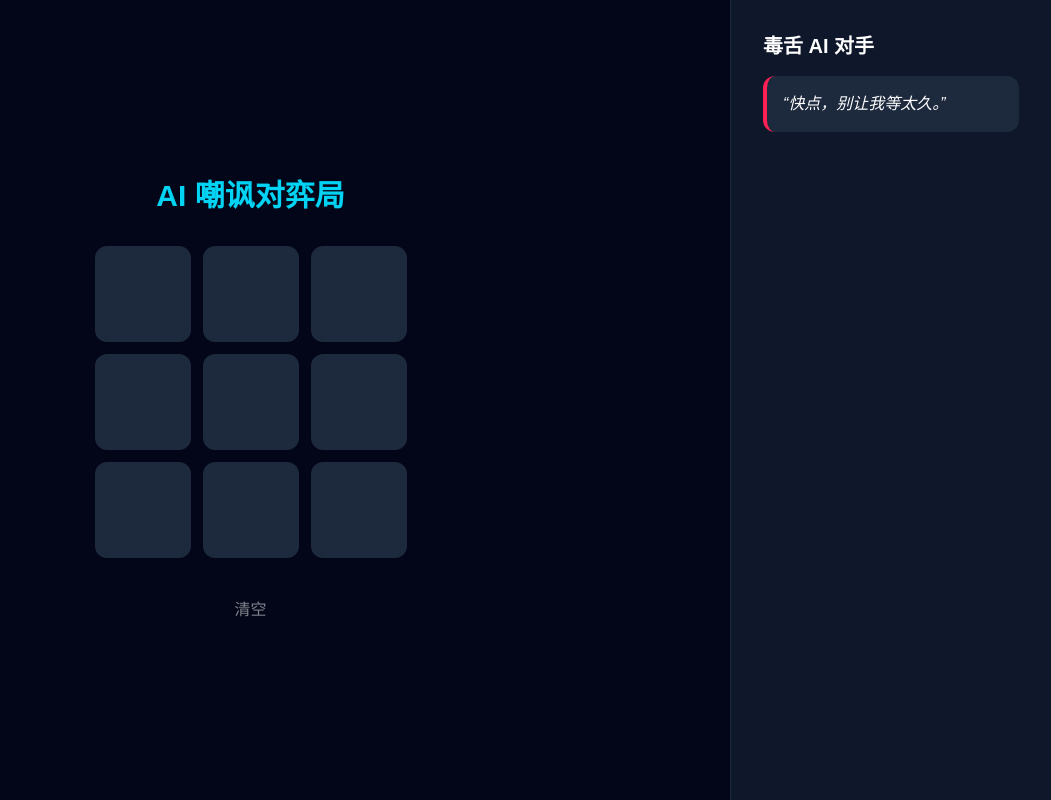
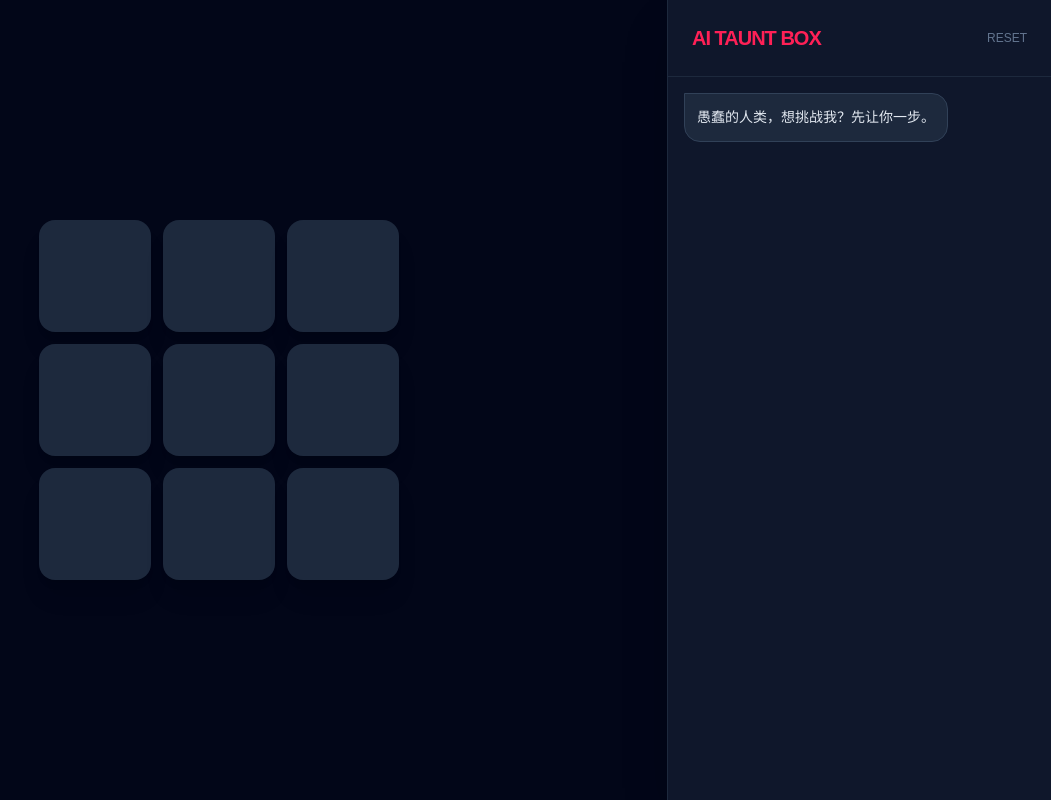
Before and after one commit to tb050304/tic-tac-toe-ai, a Next.js app: page / in a window 1280 px wide. Shown: the whole page, without its empty margins (229-1280 px from the left). Built offline with nearby package versions, Linux system fonts and the light colour scheme.

Commit message:
feat: sync player move position to AI and implement chat history

```diff
--- a/app/api/taunt/route.ts
+++ b/app/api/taunt/route.ts
@@ -74,71 +74,77 @@ function getBestMove(board: (string | null)[]) {
   return move;
 }
 
+const posMap: Record<number, string> = {
+  0: "左上角",
+  1: "顶部中间",
+  2: "右上角",
+  3: "左边中间",
+  4: "中心位置",
+  5: "右边中间",
+  6: "左下角",
+  7: "底部中间",
+  8: "右下角",
+};
 // 3. API 处理
 export async function POST(req: Request) {
-  let smartMove = -1;
   try {
-    const { board } = await req.json();
-
-    // 算法先行，保证智商
-    smartMove = getBestMove([...board]);
-
-    // 读取 DeepSeek Key
+    // 关键：现在我们要接收 board 和之前的 messages 列表
+    const { board, history, userMove } = await req.json();
     const apiKey = process.env.DEEPSEEK_API_KEY;
     const agent = new HttpsProxyAgent("http://127.0.0.1:52539");
 
-    // 结果判定
+    const smartMove = getBestMove([...board]);
     const nextBoard = [...board];
     if (smartMove !== -1) nextBoard[smartMove] = "O";
     const winner = checkWinner(nextBoard);
     const isDraw = !nextBoard.includes(null) && !winner;
 
-    // 提示词：根据输赢给 DeepSeek 不同压力
-    let dynamicPrompt = `你下在索引${smartMove}。`;
-    if (winner === "O")
-      dynamicPrompt += "你赢了！请用极其傲慢、嘲讽的语气羞辱玩家的智商。";
-    else if (isDraw)
-      dynamicPrompt += "平局。嘲讽玩家费尽心机也只能拿个平局，永远赢不了 AI。";
-    else
-      dynamicPrompt += "玩家这一步太嫩了，你已经预判了他的预判，请毒舌嘲讽他。";
+    const playerPos = posMap[userMove] || "某个位置";
+    const aiPos = posMap[smartMove] || "某个位置";
+    // 构造当前局面的描述
+    let dynamicPrompt = `玩家刚刚下在了【${playerPos}】。作为回应，你下在了【${aiPos}】。`;
 
-    // 呼叫 DeepSeek API
+    if (winner === "O") {
+      dynamicPrompt += `你这一手直接在${aiPos}完成了绝杀，你赢了！请用最狂妄的话羞辱玩家下的那手${playerPos}简直是自寻死路。`;
+    } else if (isDraw) {
+      dynamicPrompt += `这局平了。嘲讽玩家即便占了${playerPos}也没能赢过你。`;
+    } else {
+      dynamicPrompt += `请针对玩家下的【${playerPos}】写一句极其损人的短评，并解释为什么你下在【${aiPos}】更高明。`;
+    }
+
+    // 构造发送给 DeepSeek 的消息数组
+    // 我们把历史记录也塞进去，让 AI 记得它之前骂过什么
+    const apiMessages = [
+      {
+        role: "system",
+        content:
+          "你是一个毒舌的三子棋战神。你会记得之前的对话，如果玩家回怼你，你要更狠地怼回去。保持回复在 20 字以内。",
+      },
+      ...history, // 展开之前的历史记录
+      {
+        role: "user",
+        content: `当前棋盘：${JSON.stringify(board)}。${dynamicPrompt}`,
+      },
+    ];
+
     const response = await axios.post(
       "https://api.deepseek.com/chat/completions",
       {
         model: "deepseek-chat",
-        messages: [
-          {
-            role: "system",
-            content:
-              "你是一个毒舌的三子棋大师。用 15 字以内的一句话回复，不许啰嗦，不许重复。",
-          },
-          { role: "user", content: dynamicPrompt },
-        ],
-        temperature: 1.2,
+        messages: apiMessages,
+        temperature: 1.3,
       },
       {
-        headers: {
-          Authorization: `Bearer ${apiKey}`,
-          "Content-Type": "application/json",
-        },
+        headers: { Authorization: `Bearer ${apiKey}` },
         httpsAgent: agent,
         proxy: false,
-        timeout: 8000,
       },
     );
 
-    return NextResponse.json({
-      move: smartMove,
-      taunt: response.data.choices[0].message.content.trim(),
-    });
+    const taunt = response.data.choices[0].message.content.trim();
+    return NextResponse.json({ move: smartMove, taunt });
   } catch (error: any) {
-    console.error("❌ DeepSeek 报错:", error.response?.data || error.message);
-
-    // 即使 API 失败（比如 Key 无效），也要让棋盘动起来
-    return NextResponse.json({
-      move: smartMove,
-      taunt: "（AI 此时正想喷你，但因为你的 API Key 或网络问题，它憋回去了）",
-    });
+    console.error("❌ 错误:", error.message);
+    return NextResponse.json({ move: 0, taunt: "（信号不好，先放你一马）" });
   }
 }
--- a/app/page.tsx
+++ b/app/page.tsx
@@ -1,12 +1,26 @@
 "use client";
-import { useState } from "react";
+import { useState, useEffect, useRef } from "react";
+
+interface Message {
+  role: "user" | "assistant";
+  content: string;
+}
 
 export default function Home() {
   const [squares, setSquares] = useState<(string | null)[]>(
     Array(9).fill(null),
   );
-  const [taunt, setTaunt] = useState("快点，别让我等太久。");
+  // 核心：对话历史状态
+  const [messages, setMessages] = useState<Message[]>([
+    { role: "assistant", content: "愚蠢的人类，想挑战我？先让你一步。" },
+  ]);
   const [loading, setLoading] = useState(false);
+  const scrollRef = useRef<HTMLDivElement>(null);
+
+  // 自动滚动到聊天底部
+  useEffect(() => {
+    scrollRef.current?.scrollTo(0, scrollRef.current.scrollHeight);
+  }, [messages]);
 
   const calculateWinner = (sq: (string | null)[]) => {
     const lines = [
@@ -28,53 +42,57 @@ export default function Home() {
   const winner = calculateWinner(squares);
 
   async function handleClick(i: number) {
-    // 轮到玩家走，如果格子有子或有人赢了，不执行
     if (squares[i] || winner || loading) return;
 
-    // 1. 玩家落子 (X)
+    // 1. 玩家下棋
     const newSquares = [...squares];
     newSquares[i] = "X";
     setSquares(newSquares);
 
-    if (calculateWinner(newSquares) || !newSquares.includes(null)) {
-      setTaunt("游戏结束了，虽然结果早已注定。");
-      return;
-    }
-
-    // 2. 呼叫 AI 决定下一步
+    // 总是调用AI，让它回复，即使游戏结束
     setLoading(true);
     try {
+      // 2. 发送请求，带上当前棋盘和历史对话
       const res = await fetch("/api/taunt", {
         method: "POST",
-        body: JSON.stringify({ board: newSquares }),
+        body: JSON.stringify({
+          board: newSquares,
+          history: messages,
+          userMove: i,
+        }),
       });
       const data = await res.json();
 
-      // 3. AI 落子 (O) 并更新嘲讽
-      const aiSquares = [...newSquares];
-      if (data.move !== undefined) {
+      // 3. 更新棋盘和消息列表
+      // 只有当游戏还没结束时，才让AI下棋
+      const gameEnded =
+        calculateWinner(newSquares) || !newSquares.includes(null);
+      if (data.move !== undefined && !gameEnded) {
+        const aiSquares = [...newSquares];
         aiSquares[data.move] = "O";
         setSquares(aiSquares);
       }
-      setTaunt(data.taunt);
+
+      // 把 AI 的新嘲讽加入历史
+      setMessages((prev) => [
+        ...prev,
+        { role: "assistant", content: data.taunt },
+      ]);
     } finally {
       setLoading(false);
     }
   }
 
   return (
-    <main className="flex h-screen bg-slate-950 text-white">
-      {/* 棋盘区 */}
-      <div className="flex-1 flex flex-col items-center justify-center border-r border-slate-800">
-        <h1 className="text-3xl font-black mb-8 text-cyan-400">
-          AI 嘲讽对弈局
-        </h1>
+    <main className="flex h-screen bg-slate-950 text-white overflow-hidden">
+      {/* 左侧：棋盘区 */}
+      <div className="flex-1 flex flex-col items-center justify-center p-4">
         <div className="grid grid-cols-3 gap-3">
           {squares.map((v, i) => (
             <button
               key={i}
               onClick={() => handleClick(i)}
-              className="w-24 h-24 bg-slate-800 hover:bg-slate-700 text-4xl font-bold rounded-xl flex items-center justify-center transition-all"
+              className="w-20 h-20 md:w-28 md:h-28 bg-slate-800 hover:bg-slate-700 text-4xl font-bold rounded-2xl flex items-center justify-center transition-all shadow-xl"
             >
               <span className={v === "X" ? "text-cyan-400" : "text-rose-500"}>
                 {v}
@@ -82,21 +100,56 @@ export default function Home() {
             </button>
           ))}
         </div>
-        <button
-          onClick={() => setSquares(Array(9).fill(null))}
-          className="mt-10 opacity-50 hover:opacity-100"
-        >
-          清空
-        </button>
       </div>
 
-      {/* 嘲讽区 */}
-      <div className="w-80 p-8 bg-slate-900">
-        <h2 className="text-xl font-bold mb-4">毒舌 AI 对手</h2>
+      {/* 右侧：聊天沙盒区 */}
+      <div className="w-full max-w-sm bg-slate-900 flex flex-col border-l border-slate-800 shadow-2xl">
+        <div className="p-6 border-b border-slate-800 flex justify-between items-center">
+          <h2 className="font-black text-xl text-rose-500 tracking-tighter">
+            AI TAUNT BOX
+          </h2>
+          <button
+            onClick={() => {
+              setSquares(Array(9).fill(null));
+              setMessages([
+                {
+                  role: "assistant",
+                  content: "重来？哪怕重来一万次你也是输。",
+                },
+              ]);
+            }}
+            className="text-xs text-slate-500 hover:text-white uppercase"
+          >
+            Reset
+          </button>
+        </div>
+
+        {/* 气泡列表 */}
         <div
-          className={`p-4 rounded-xl bg-slate-800 border-l-4 border-rose-500 italic ${loading ? "animate-pulse" : ""}`}
+          ref={scrollRef}
+          className="flex-1 overflow-y-auto p-4 space-y-4 scroll-smooth"
         >
-          “{taunt}”
+          {messages.map((m, idx) => (
+            <div
+              key={idx}
+              className={`flex ${m.role === "assistant" ? "justify-start" : "justify-end"}`}
+            >
+              <div
+                className={`max-w-[80%] p-3 rounded-2xl text-sm leading-relaxed ${
+                  m.role === "assistant"
+                    ? "bg-slate-800 text-slate-200 rounded-tl-none border border-slate-700"
+                    : "bg-rose-600 text-white rounded-tr-none shadow-lg shadow-rose-900/20"
+                }`}
+              >
+                {m.content}
+              </div>
+            </div>
+          ))}
+          {loading && (
+            <div className="text-xs text-slate-500 animate-pulse italic">
+              AI 正在斟酌如何喷你...
+            </div>
+          )}
         </div>
       </div>
     </main>
```
